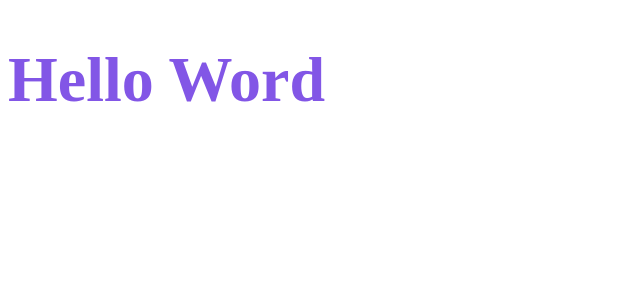
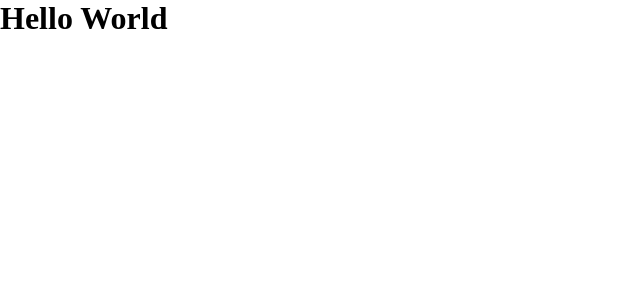
Before and after one commit to bessache/ignite-reactjs-02-dtmoney, a React (Create React App) app: page / in a window 1280 px wide. Shown: the top 300 px of the page, without its empty margins (0-640 px from the left). Built offline with nearby package versions, Linux system fonts and the light colour scheme.

Commit message:
Commit aula criando estilos globais

```diff
--- a/public/index.html
+++ b/public/index.html
@@ -3,7 +3,7 @@
   <head>
     <meta charset="utf-8" />
     <meta name="viewport" content="width=device-width, initial-scale=1" />
-
+    <link rel="shortcut icon" href="favicon.png" type="image/png">
     <title>dtmoney</title>
   </head>
   <body>
--- a/src/App.tsx
+++ b/src/App.tsx
@@ -1,14 +1,10 @@
-import styled from 'styled-components'
-
-const Title = styled.h1`
-  font-size: 64px;
-  color: #8256e6;
-`
+import { GlobalStyle } from "./styles/global";
 
 export function App() {
   return (
     <div className="App">
-      <Title>Hello Word</Title>
+      <h1>Hello World</h1>
+      <GlobalStyle/>
     </div>
   );
 }
--- /dev/null
+++ b/src/styles/global.ts
@@ -0,0 +1,43 @@
+import {createGlobalStyle} from 'styled-components'
+
+export const GlobalStyle = createGlobalStyle`
+
+    :root {
+        --background:#f0f2f5
+        --red: #e52e4d;
+        --blue: #5429CC;
+        --blue-light: #6933FF;
+        --text-title: #363F5F;
+        --text-body: #969CB3;
+        --shape: #FFFFFF;
+    }
+    * {
+        margin: 0;
+        padding: 0;
+        box-sizing: border-box;
+    }
+
+    html {
+        @media (max-width: 1080px) {
+            font-size: 93.75%
+        }
+        @media (max-width: 720px) {
+            font-size: 87.5%
+        }
+    }
+
+
+    body {
+        background: var(---background);
+        -webkit-font-smoothing: antialiased;
+    }
+
+    button {
+        cursor: pointer;
+    }
+
+    [disabled] {
+        opacity: 0.6;
+        cursor: not-allowed;
+    }
+`
```
Also changed, not shown: public/favicon.png.
